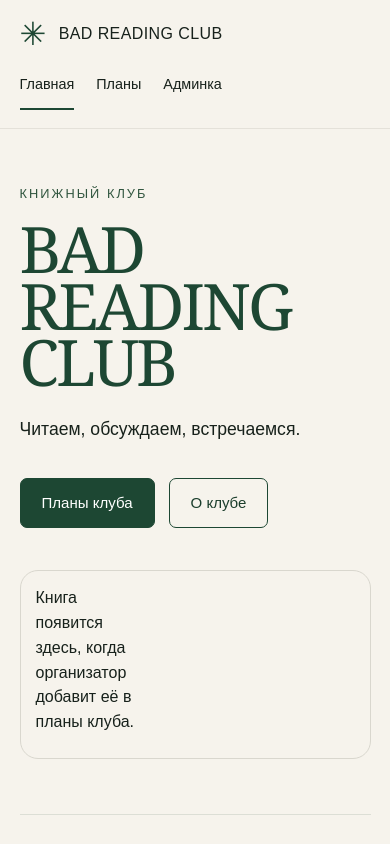
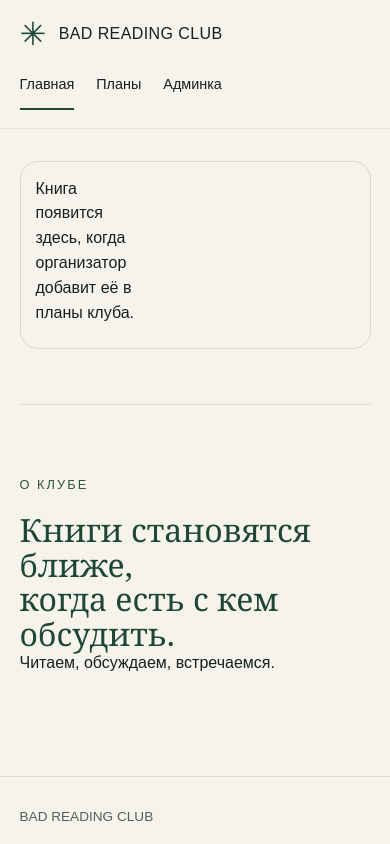
Before and after one commit to i-website/Bad-Reading-Club, a React (Vite) app: page /#/ in a window 390 px wide. Shown: the top 844 px of the page. Built offline with nearby package versions, Linux system fonts and the light colour scheme; no server answers; the database is empty.

Commit message:
Hide homepage introduction on mobile

```diff
--- a/src/pages/Home.module.scss
+++ b/src/pages/Home.module.scss
@@ -97,13 +97,13 @@
   max-width: 600px;
 }
 @media (max-width: 800px) {
+  .intro {
+    display: none;
+  }
+
   .hero {
     grid-template-columns: 1fr;
-    gap: 42px;
-    padding: 55px 0;
-  }
-  .hero h1 {
-    font-size: clamp(4rem, 13vw, 6rem);
+    padding: 32px 0 55px;
   }
 }
 @media (max-width: 520px) {
--- a/src/pages/Home.tsx
+++ b/src/pages/Home.tsx
@@ -15,7 +15,7 @@ export function Home({ data }: { data: Data }) {
   return (
     <>
       <section className={styles["hero"]}>
-        <div>
+        <div className={styles["intro"]}>
           <p className={styles["eyebrow"]}>Книжный клуб</p>
           <h1>
             BAD
```
